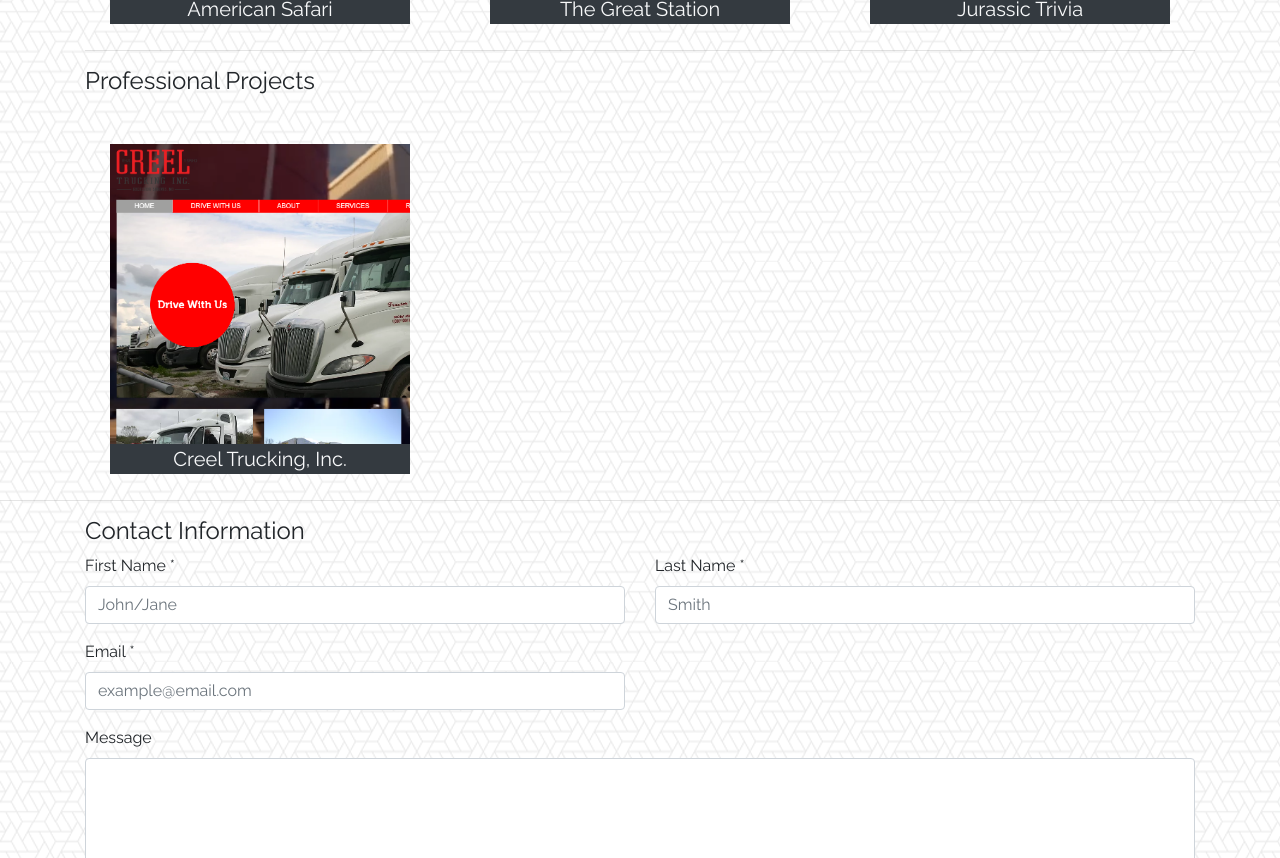
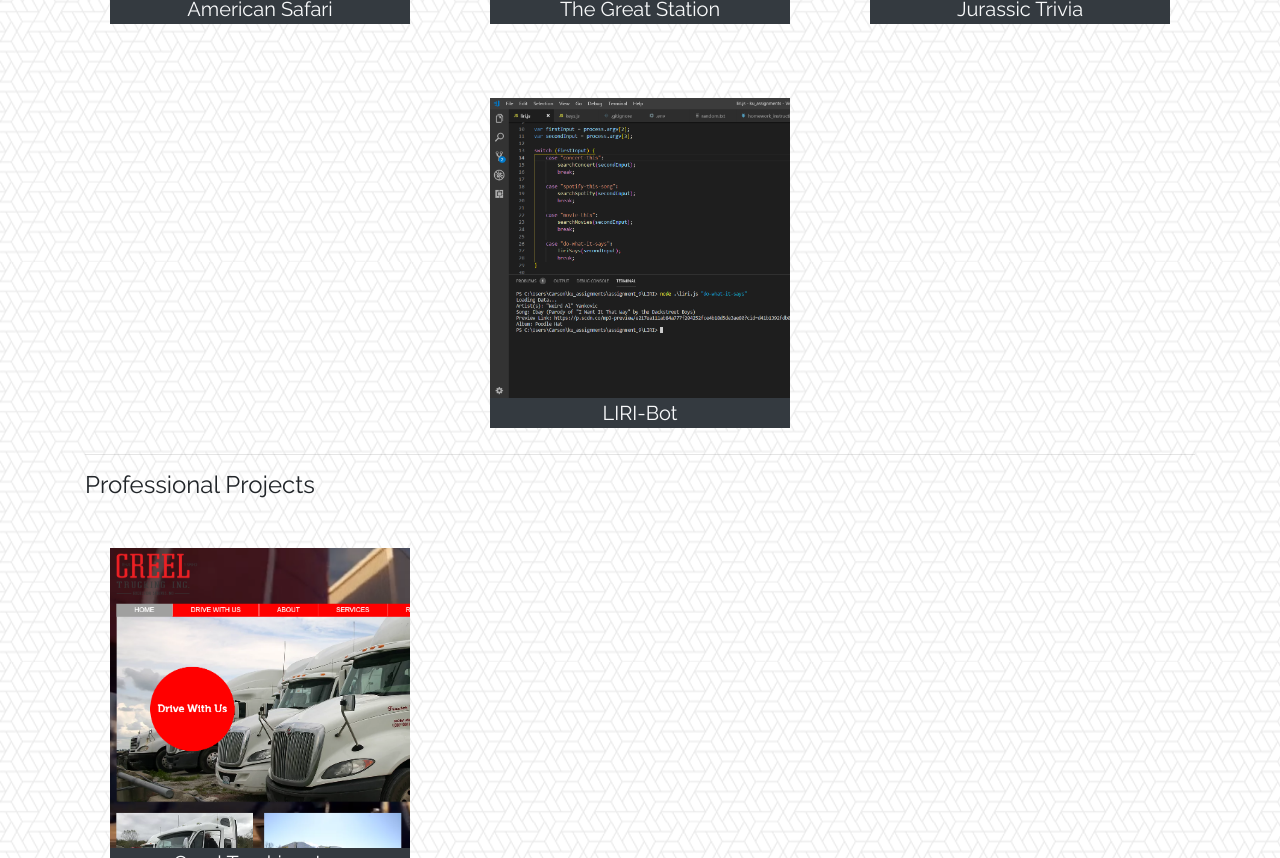
Before and after one commit to carsoncurry/Updated-Portfolio, a plain HTML site: page index.html in a window 1280 px wide. Shown: the part 938-1796 px from the top of the page. Drawn offline with nearby package versions, Linux system fonts and the light colour scheme.

Commit message:
Added LIRI

```diff
--- a/index.html
+++ b/index.html
@@ -77,6 +77,16 @@
                     </a>
                 </div>
             </div>
+            <br>
+            <div class="row justify-content-center">
+                <div class="pics">
+                    <a href="https://github.com/carsoncurry/LIRI-Node-App">
+
+                        <img src="assets/assets/images/LIRI Square.png" class="selected img-fluid" alt="LIRI">
+                        <h5 class="bg-dark text-light">LIRI-Bot</h5>
+                    </a>
+                </div>
+            </div>
         <hr>
             <h4>Professional Projects</h4>
         <div class="row">
```
Also changed, not shown: assets/assets/images/LIRI Square.png (added).
